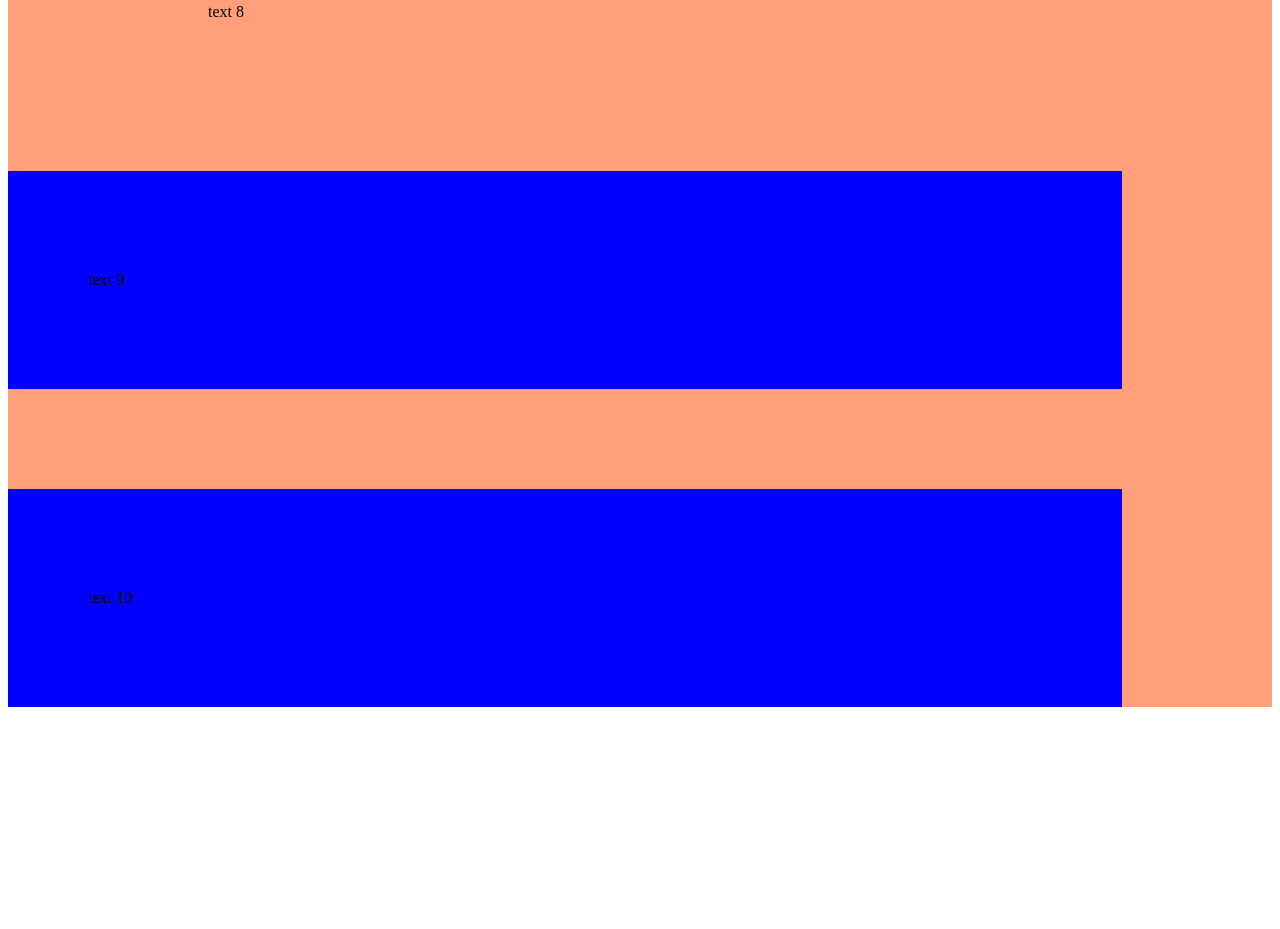
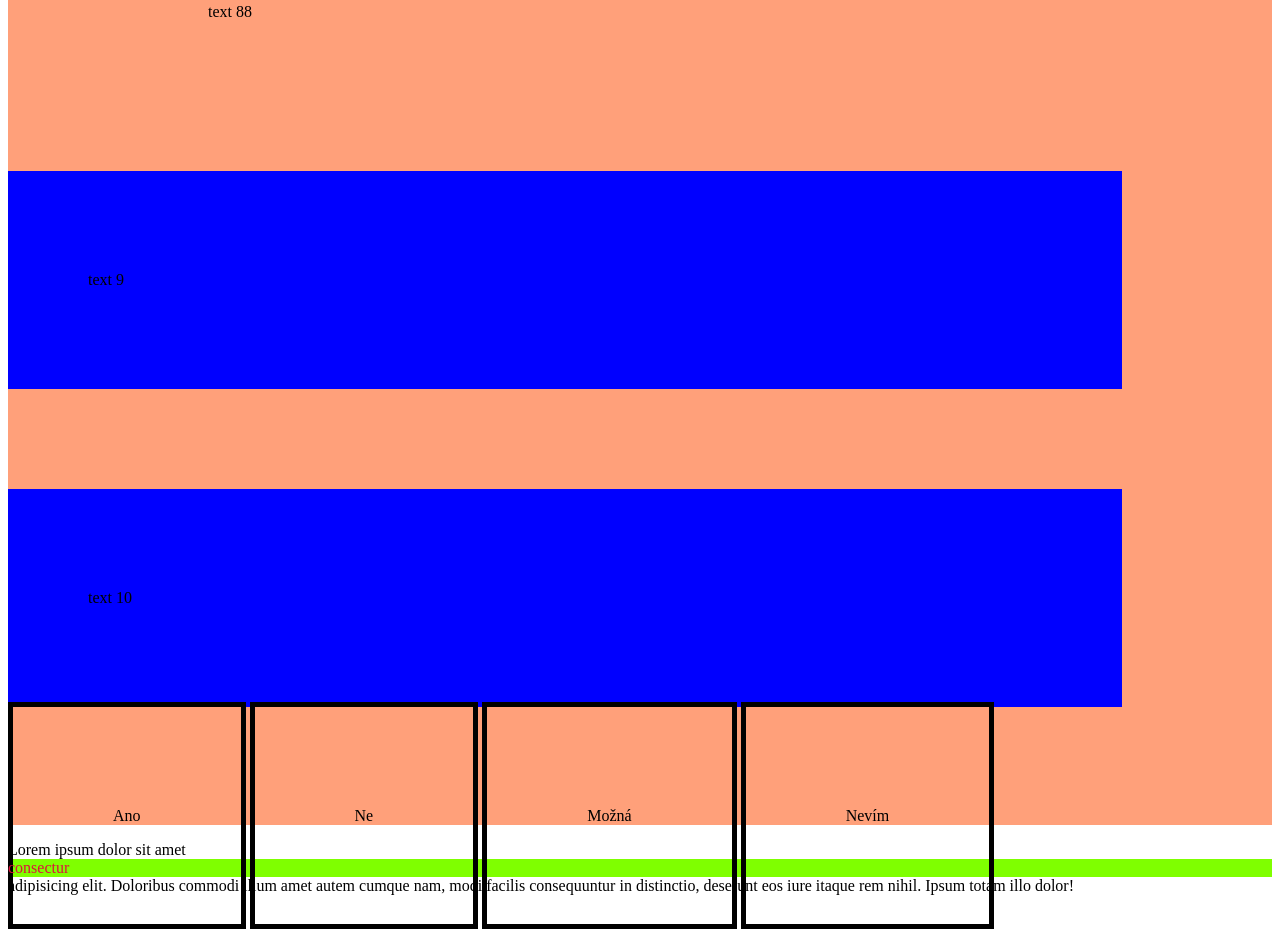
Before and after one commit to Krystof25/webIIKT, a plain HTML site: page index.html in a window 1280 px wide. Shown: the part 575-1504 px from the top of the page. Before the commit the page ends 1382 px from the top, so only its background shows below. Drawn offline with Linux system fonts and the light colour scheme.

Commit message:
delali jsme mnoho tady

```diff
--- a/index.html
+++ b/index.html
@@ -10,6 +10,7 @@
 <body>
     <h1> AHOJ nadpis</h1>
     <h1>Nadpis</h1>
+
 <div class="class1">
   <div id="id1">text 1</div>
   <div>text 2</div>
@@ -22,9 +23,18 @@
     </div>
     <a href="https://www.youtube.com/watch?v=1T14eOUf-28&list=RD1T14eOUf-28&start_radio=1">text 7</a>
   </div>
-  <div class="class3">text 8</div>
+  <div class="class3">text 88</div>
   <div class="class2 class6">text 9</div>
   <div class="class6">text 10</div>
+  <ul>
+    <li> Ano</li>
+    <li> Ne</li>
+    <li> Možná</li>
+    <li> Nevím</li>
+  </ul>
 </div>
+<p>
+  Lorem ipsum dolor sit amet <a href="https://www.youtube.com/watch?v=1T14eOUf-28&list=RD1T14eOUf-28&start_radio=1"> consectur</a> adipisicing elit. Doloribus commodi illum amet autem cumque nam, modi facilis consequuntur in distinctio, deserunt eos iure itaque rem nihil. Ipsum totam illo dolor!
+</p>
 </body>
 </html>
--- a/style.css
+++ b/style.css
@@ -4,7 +4,11 @@ h1{ color: aquamarine;}
 
 .class1{background-color: lightsalmon;}
 
-a{ background-color: chartreuse;}
+a
+{ background-color: chartreuse;
+    display: block;
+
+}
 
 .class2.class3 { background-color: fuchsia;}
 
@@ -36,5 +40,27 @@ a:visited {
 }
 
 a:hover {
-    color: blue;
+    color: blue; /* když na odkaz najedu myší*/
 }
+
+a:active {
+    text-decoration: underline
+}
+
+a:link {
+    text-decoration: none;
+}
+
+ul {
+    list-style-type: none;
+    margin: 0;
+    padding: 0;
+}
+
+li {
+    display: inline;
+    margin: 0px;
+    padding: 100px;
+    border: 5px solid black;
+}
+/* inline elementy nemaji margin a padding, respektive maji ale jsou k nicemu*/
```
